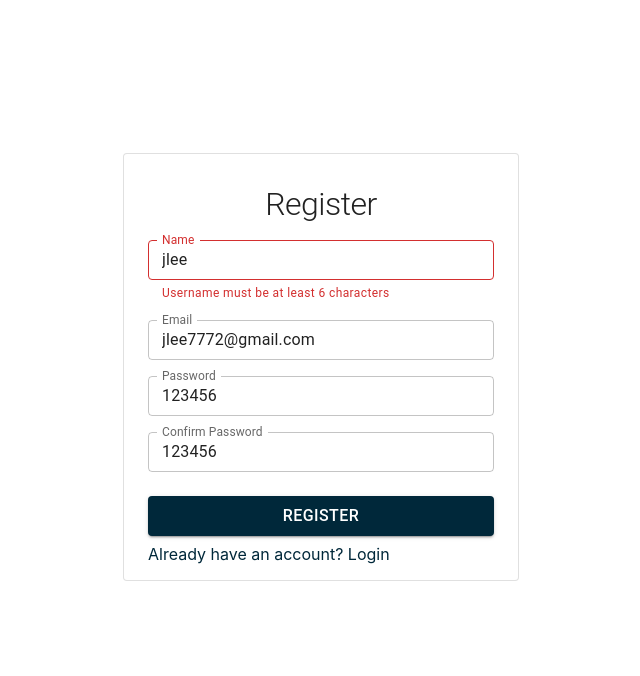
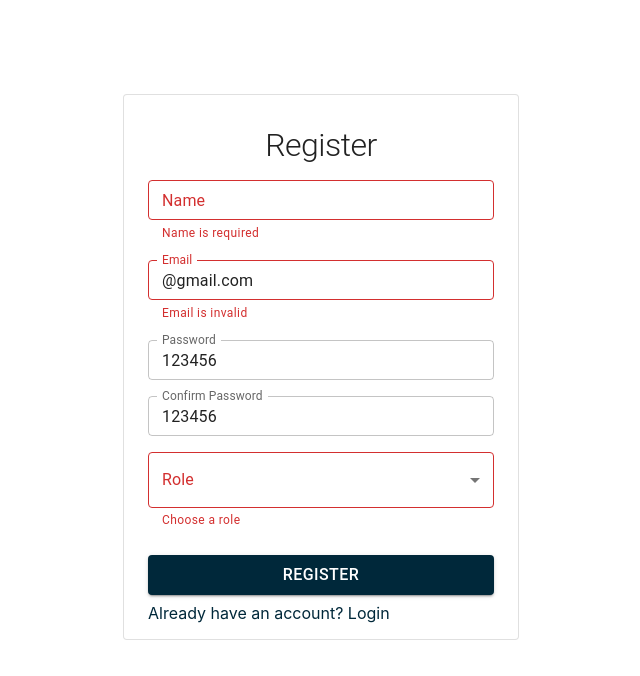
Before and after one commit to lee44/friday, a React (Create React App) app in the folder client/: page /register in a window 1280 px wide. Both pictures are taken after a click on the button "REGISTER". Shown: the top 676 px of the page, without its empty margins (319-959 px from the left). Built offline with nearby package versions, Linux system fonts and the light colour scheme.

Commit message:
Added user role to Register. Send Tokens on successfule register. Fixed key prop on dashboard

```diff
--- /dev/null
+++ b/client/src/components/form/SelectDropDown.tsx
@@ -0,0 +1,29 @@
+import { Box, FormControl, FormHelperText, InputLabel, MenuItem, Select } from '@mui/material';
+import { Controller } from 'react-hook-form';
+
+export type InputProps = {
+	name: string;
+	control: any;
+	label?: string;
+};
+
+export const SelectDropDown = ({ name, control }: InputProps) => {
+	return (
+		<Controller
+			name={name}
+			control={control}
+			render={({ field: { onChange, value }, fieldState: { error }, formState }) => (
+				<Box sx={{ minWidth: 120 }}>
+					<FormControl fullWidth error={!!error}>
+						<InputLabel id='demo-simple-select-label'>Role</InputLabel>
+						<Select label='Age' onChange={onChange} value={value ? value : ''}>
+							<MenuItem value={'Admin'}>Admin</MenuItem>
+							<MenuItem value={'User'}>User</MenuItem>
+						</Select>
+						{error && <FormHelperText>Choose a role</FormHelperText>}
+					</FormControl>
+				</Box>
+			)}
+		/>
+	);
+};
--- a/client/src/pages/Dashboard.tsx
+++ b/client/src/pages/Dashboard.tsx
@@ -42,8 +42,8 @@ const Dashboard = () => {
 				<Grid container spacing={2}>
 					{user?.map((user, index) => {
 						return (
-							<Grid item xs={12} md={6} lg={6} xl={4}>
-								<UserProfile key={index} {...user} />
+							<Grid item xs={12} md={6} lg={6} xl={4} key={index}>
+								<UserProfile {...user} />
 							</Grid>
 						);
 					})}
--- a/client/src/pages/Register.tsx
+++ b/client/src/pages/Register.tsx
@@ -1,10 +1,12 @@
 import { yupResolver } from '@hookform/resolvers/yup';
 import { Box, Button, Container, Grid, Link, Paper, Typography, useTheme } from '@mui/material';
 import axios from 'axios';
+import { useState } from 'react';
 import { useForm } from 'react-hook-form';
 import { useNavigate } from 'react-router';
 import * as Yup from 'yup';
 import { InputText } from '../components/form/InputText';
+import { SelectDropDown } from '../components/form/SelectDropDown';
 import { axios_config } from '../config/axios';
 
 type FormInput = {
@@ -12,33 +14,43 @@ type FormInput = {
 	email: string;
 	password: string;
 	confirmPassword: string;
+	role: string;
 };
 
 const defaultValues = {
-	name: 'jlee',
-	email: 'jlee7772@gmail.com',
+	name: '',
+	email: '@gmail.com',
 	password: '123456',
 	confirmPassword: '123456',
 };
 
 const Register = () => {
+	const [error, setError] = useState('');
 	const navigate = useNavigate();
 	const validationSchema = Yup.object().shape({
-		name: Yup.string().required('Name is required').min(6, 'Username must be at least 6 characters').max(20, 'Username must not exceed 20 characters'),
+		name: Yup.string().required('Name is required').min(2, 'Username must be at least 6 characters').max(20, 'Username must not exceed 20 characters'),
 		email: Yup.string().required('Email is required').email('Email is invalid'),
 		password: Yup.string().required('Password is required').min(6, 'Password must be at least 6 characters').max(40, 'Password must not exceed 40 characters'),
 		confirmPassword: Yup.string()
 			.required('Confirm Password is required')
 			.oneOf([Yup.ref('password'), null], 'Confirm Password does not match'),
+		role: Yup.string().required('Role is required'),
 	});
 	const { handleSubmit, control } = useForm<FormInput>({ defaultValues: defaultValues, resolver: yupResolver(validationSchema) });
 	const onSubmit = async (formData: FormInput) => {
 		try {
 			const { data } = await axios.post('/api/auth/register', formData, axios_config);
-			console.log(data);
-
-			navigate('/');
-		} catch (error) {}
+			if (data.role === 'Admin') {
+				navigate('/dashboard');
+			} else {
+				navigate(`/user/${data.id}`);
+			}
+		} catch (error) {
+			setError('Register Failed');
+			setTimeout(() => {
+				setError('');
+			}, 5000);
+		}
 	};
 	const theme = useTheme();
 
@@ -47,7 +59,7 @@ const Register = () => {
 			maxWidth={'xs'}
 			sx={{ display: 'flex', flexDirection: 'column', justifyContent: 'center', minHeight: `calc(100vh - ${theme.mixins.toolbar.minHeight}px - 10px)` }}
 		>
-			<Paper variant='outlined' elevation={24}>
+			<Paper variant='outlined'>
 				<Box px={3} py={2}>
 					<Typography variant='h1' align='center' my={2}>
 						Register
@@ -65,6 +77,9 @@ const Register = () => {
 						</Grid>
 						<Grid item xs={12} sm={6}>
 							<InputText name='confirmPassword' control={control} label='Confirm Password' />
+						</Grid>
+						<Grid item xs={12}>
+							<SelectDropDown name='role' control={control} />
 						</Grid>
 					</Grid>
 
```
